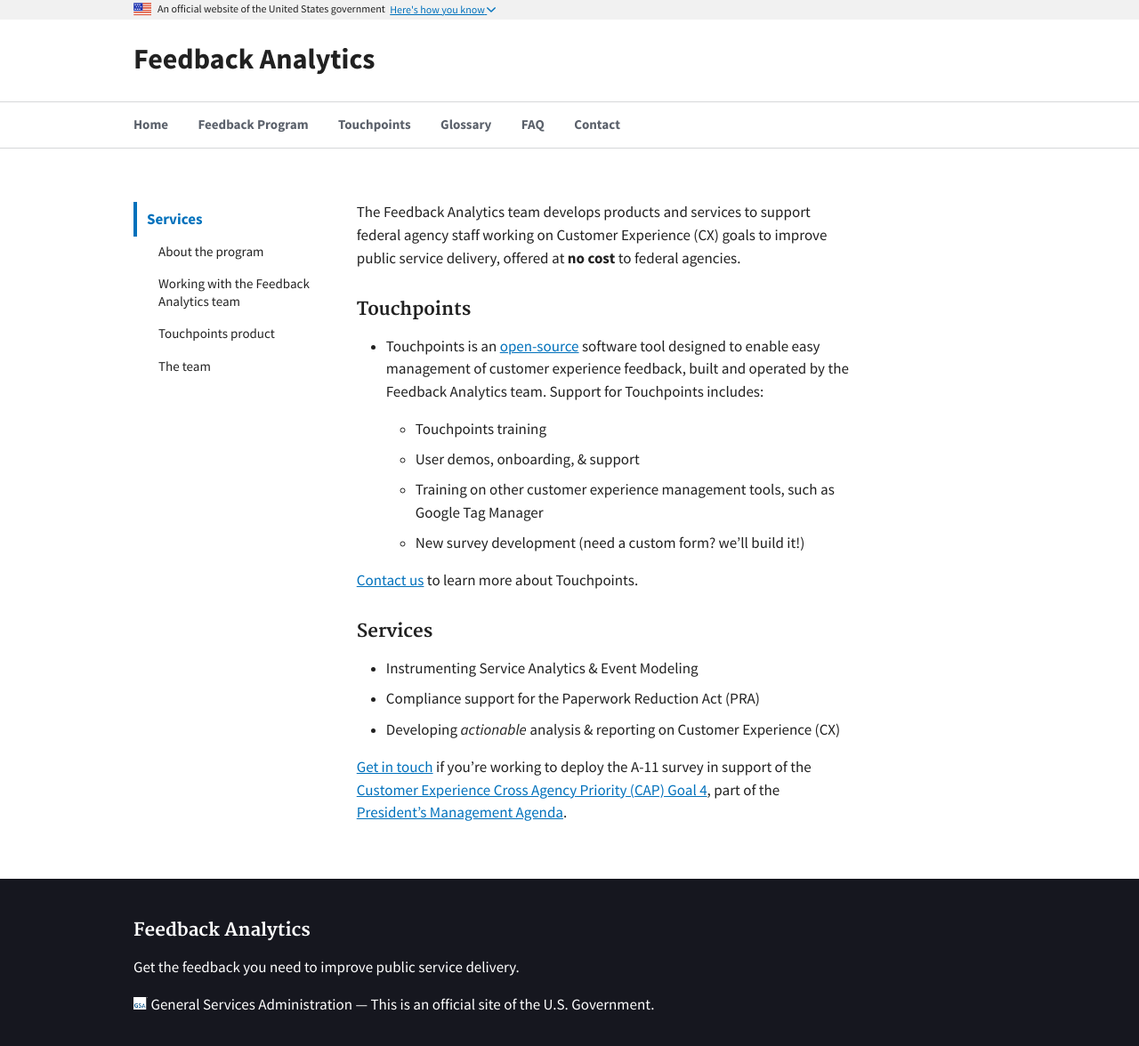
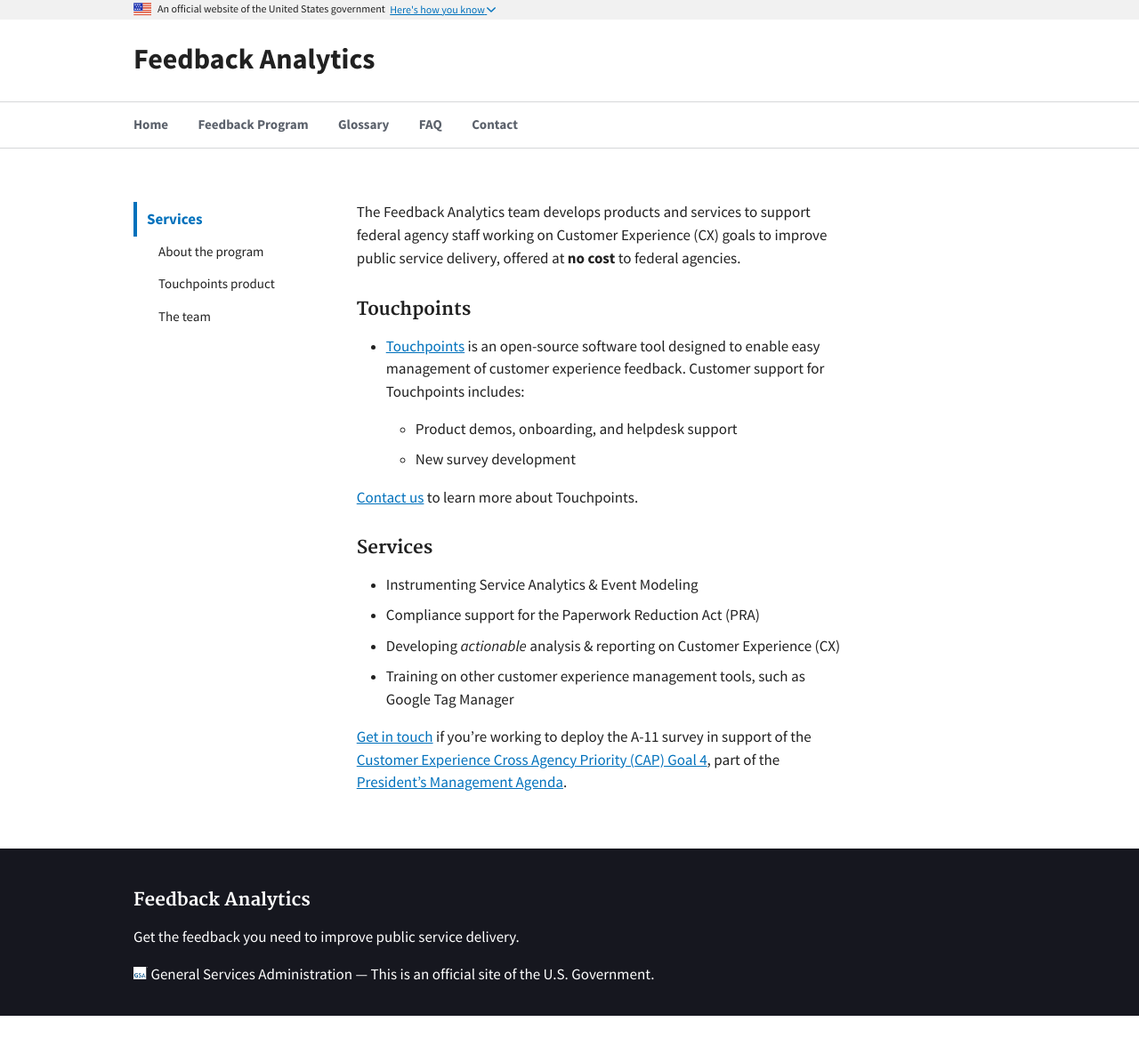
Before and after one commit to GSA/feedback.usa.gov, a Jekyll site: the page built from pages/services.md, in a window 1280 px wide. Shown: the whole page at 89% size. Built offline with Jekyll 4.4.1, drawn with Linux system fonts in a browser that asks for light colours; after the commit the page ends 1142 px from its top, so only the background shows below that.

Commit message:
start to reference the Touchpoints product site
* remove Touchpoints page and nav link
* update the Touchpoint on /contact

```diff
--- a/pages/about.md
+++ b/pages/about.md
@@ -11,7 +11,7 @@ The Feedback Analytics program is part of the [Data and Analytics Portfolio](htt
 
 ## Program Offerings
 
-- Touchpoints, an open source customer experience feedback tool
+- [Touchpoints](https://touchpoints.digital.gov), an open source customer experience feedback tool
 - One-on-one customer training & support
 - Training on other customer experience management tools, such as Google Tag Manager
 
--- a/pages/contact.md
+++ b/pages/contact.md
@@ -6,9 +6,9 @@ permalink: /contact/
 ---
 
 
-Please contact us if you have any questions about Service Design Analytics or Touchpoints.
+Please contact us if you have any questions about Service Design Analytics.
 We will do our best to respond within 2 business days.
 
 <div id="touchpoint-contact-form"></div>
 
-<script src="https://touchpoints.app.cloud.gov/touchpoints/2/js" defer></script>
+<script src="https://touchpoints.app.cloud.gov/touchpoints/45/js" defer></script>
--- a/pages/services.md
+++ b/pages/services.md
@@ -15,14 +15,12 @@ The Feedback Analytics team develops products and services to support federal ag
 
 ### Touchpoints
 
-  * Touchpoints is an
-    [open-source](https://github.com/gsa/touchpoints) software tool designed to enable easy management of
-    customer experience feedback, built and operated by the Feedback Analytics team. Support for Touchpoints includes:
+  * [Touchpoints](https://touchpoints.digital.gov) is an
+    open-source software tool designed to enable easy management of customer experience feedback.
+    Customer support for Touchpoints includes:
 
-    * Touchpoints training <!-- app link to go live after ATO -->
-    * User demos, onboarding, & support
-    * Training on other customer experience management tools, such as Google Tag Manager
-    * New survey development (need a custom form? we'll build it!)
+    * Product demos, onboarding, and helpdesk support
+    * New survey development
 
   <a href="mailto:{{site.team_email}}">
     Contact us</a> to learn more about Touchpoints.
@@ -32,7 +30,7 @@ The Feedback Analytics team develops products and services to support federal ag
   * Instrumenting Service Analytics & Event Modeling
   * Compliance support for the Paperwork Reduction Act (PRA)
   * Developing _actionable_ analysis & reporting on Customer Experience (CX)
-
+  * Training on other customer experience management tools, such as Google Tag Manager
 
   <a href="mailto:{{site.team_email}}">
     Get in touch</a> if you're working to deploy the A-11 survey in support of the [Customer Experience Cross Agency Priority (CAP) Goal 4](https://performance.gov/cx), part of the [President's Management Agenda](https://www.performance.gov/PMA/PMA.html).
```
Also changed, not shown: _data/navbar.yml (+0 -13 lines), pages/faq.md (+1 -1 lines), pages/touchpoints.html (deleted, +0 -161 lines), pages/touchpoints-tos.md (deleted).
